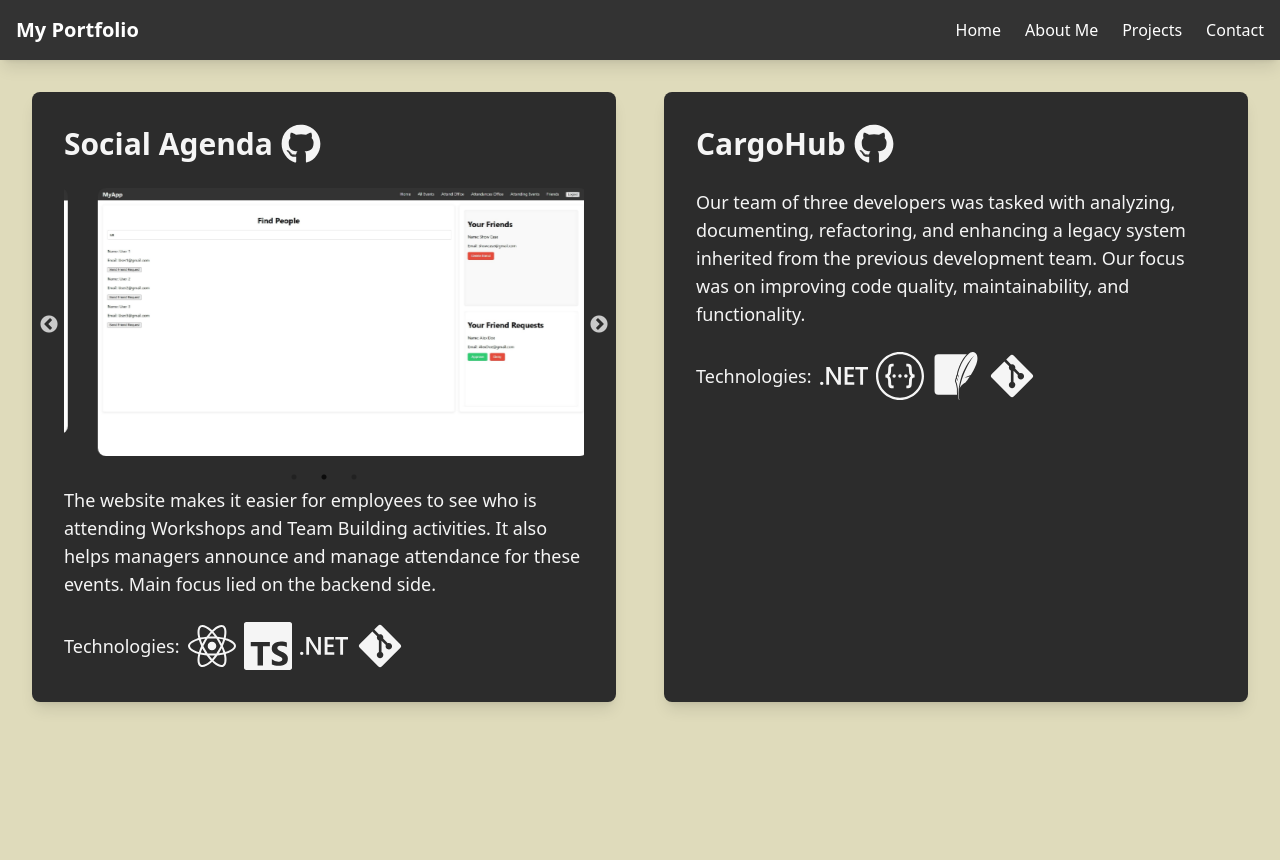
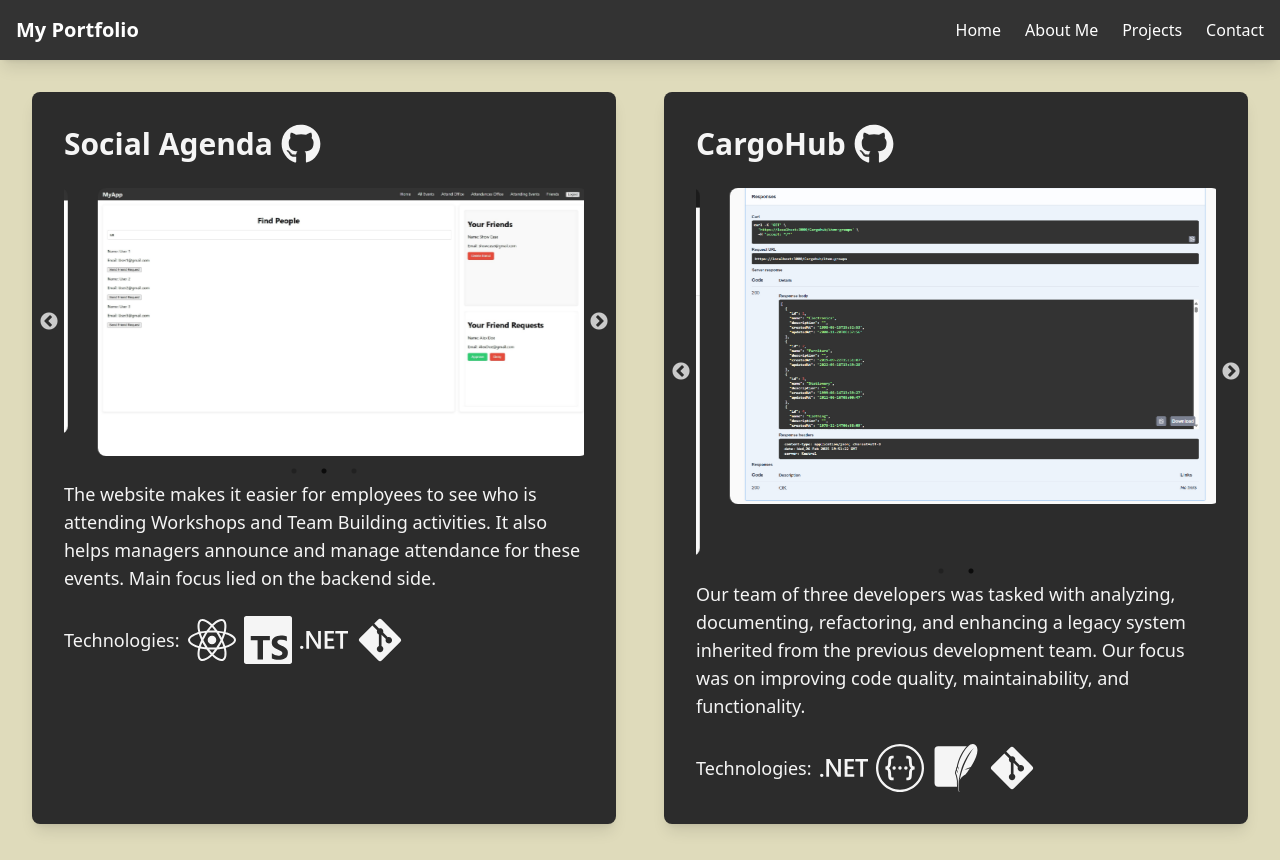
Before and after one commit to AntonIshchyk/Portfolio, a React (Create React App) app: page /projects in a window 1280 px wide. Built offline with nearby package versions, Linux system fonts and the light colour scheme.

Commit message:
add cargohub images

```diff
--- a/src/pages/projects.tsx
+++ b/src/pages/projects.tsx
@@ -6,14 +6,11 @@ import "slick-carousel/slick/slick-theme.css";
 import registerImage from "../assets/register.jpg";
 import friendsImage from "../assets/friends.jpg";
 import friendImage from "../assets/friend.jpg";
+import itemGroups from "../assets/item-groups.jpg";
+import endpoints from "../assets/endpoints.jpg"
 // icons
-import { SiDotnet } from "react-icons/si";
-import { FaReact } from "react-icons/fa";
-import { FaGithub } from "react-icons/fa";
-import { SiTypescript } from "react-icons/si";
-import { FaGitAlt } from "react-icons/fa";
-import { SiSwagger } from "react-icons/si";
-import { SiSqlite } from "react-icons/si";
+import { FaReact, FaGithub, FaGitAlt} from "react-icons/fa";
+import { SiSqlite, SiTypescript, SiSwagger, SiDotnet} from "react-icons/si";
 
 const Projects: React.FC = () => {
   return (
@@ -27,15 +24,9 @@ const Projects: React.FC = () => {
           <h2 className="flex items-center text-3xl font-semibold mb-6">Social Agenda <FaGithub className="w-10 h-10 duration-300 ml-2"/></h2>
           <div className="mb-6">
             <Slider dots infinite speed={500} slidesToShow={1} slidesToScroll={1} autoplay autoplaySpeed={5000}>
-              <div>
-                <img src={registerImage} alt="Register Page" className="w-full h-auto rounded-lg" />
-              </div>
-              <div>
-                <img src={friendsImage} alt="Friends Page" className="w-full h-auto rounded-lg" />
-              </div>
-              <div>
-                <img src={friendImage} alt="Friend Attending Event" className="w-full h-auto rounded-lg" />
-              </div>
+              <img src={registerImage} alt="Register Page" className="w-full h-auto rounded-lg" />
+              <img src={friendsImage} alt="Friends Page" className="w-full h-auto rounded-lg" />
+              <img src={friendImage} alt="Friend Attending Event" className="w-full h-auto rounded-lg" />
             </Slider>
           </div>
           <p className="text-lg">The website makes it easier for employees to see who is attending Workshops and Team Building activities. It also helps managers announce and manage attendance for these events. Main focus lied on the backend side.</p>
@@ -55,6 +46,11 @@ const Projects: React.FC = () => {
           rel="noopener noreferrer"
           className="block bg-[#2C2C2C] text-[#F5F5F5] rounded-lg shadow-lg p-8 transition-all duration-300 hover:scale-105 hover:shadow-2xl">
           <h2 className="flex items-center text-3xl font-semibold mb-6">CargoHub <FaGithub className="w-10 h-10 duration-300 ml-2"/> </h2>
+          <Slider dots infinite speed={500} slidesToShow={1} slidesToScroll={1} autoplay autoplaySpeed={5000}>
+              <img src={endpoints} alt="Register Page" className="w-full h-auto rounded-lg" />
+              <img src={itemGroups} alt="Register Page" className="w-auto  h-auto rounded-lg" />
+            </Slider>
+          <br />
           <p className="text-lg">Our team of three developers was tasked with analyzing, documenting, refactoring, and enhancing a legacy system inherited from the previous development team. Our focus was on improving code quality, maintainability, and functionality.</p>
           <br />
           <p className="flex items-center text-lg">
```
Also changed, not shown: src/assets/endpoints.jpg (added), src/assets/item-groups.jpg (added).
